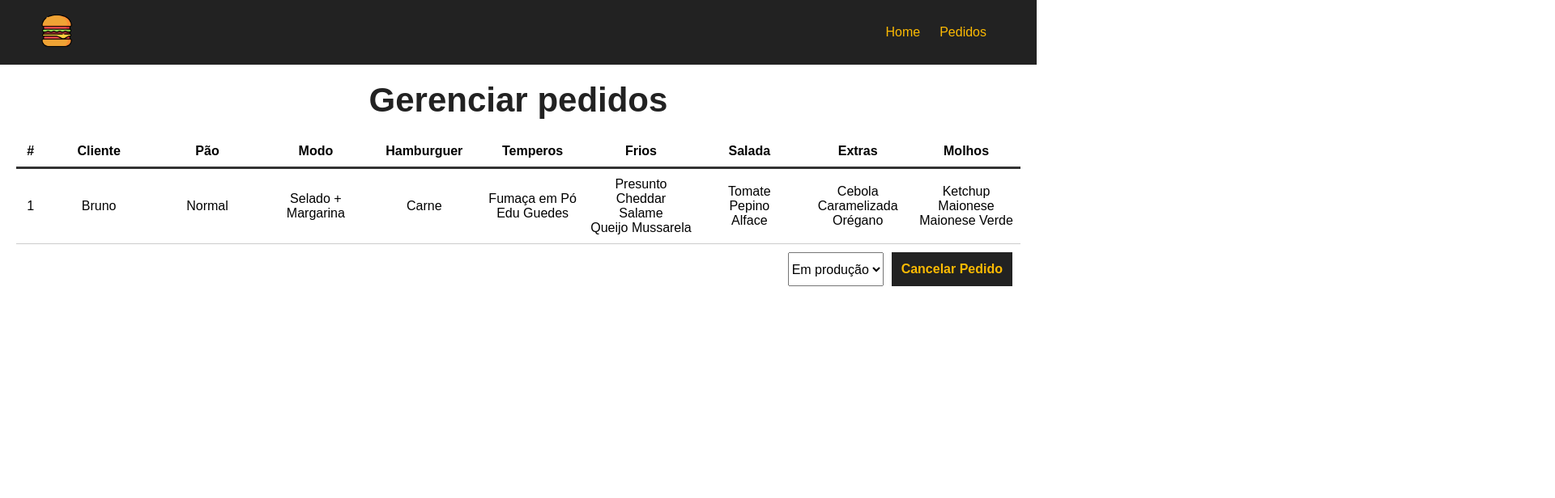
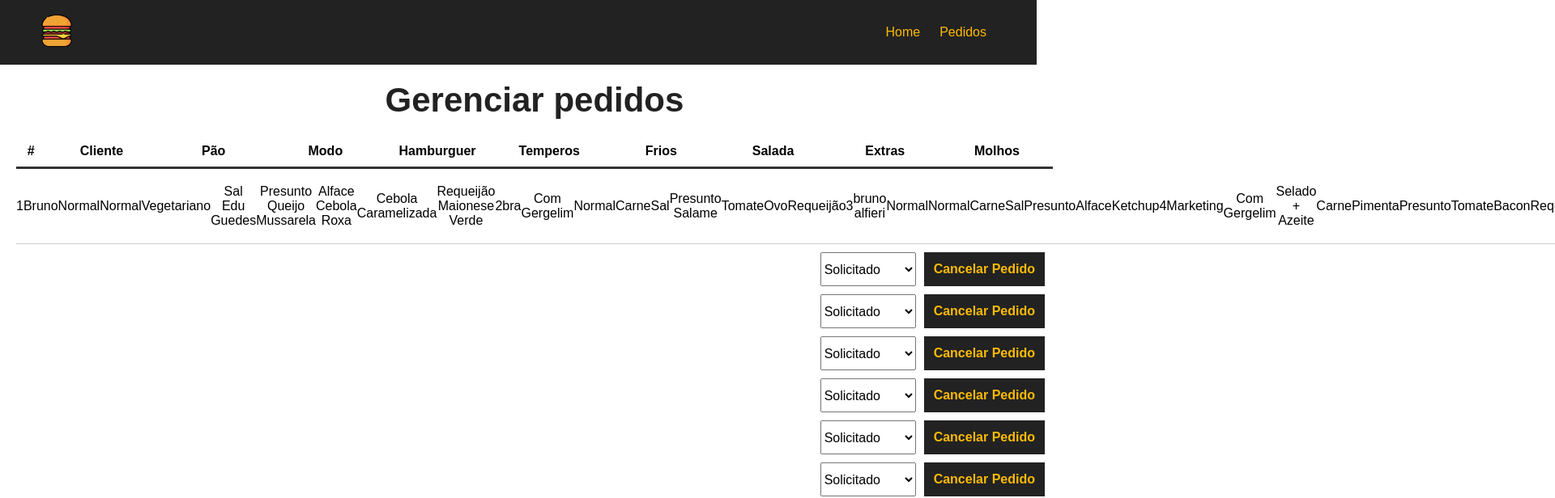
Before and after one commit to RitaFer/ritas-burger, a Vue app: page /requests in a window 1280 px wide. Shown: the top 616 px of the page at 81% size, 1920 px wide, since content can reach past the window. Built offline with nearby package versions, Linux system fonts and the light colour scheme; data requests are answered from the project's data file.

Commit message:
create inputs-components

```diff
--- a/db/db.json
+++ b/db/db.json
@@ -151,34 +151,266 @@
     {
       "nameRequest": "Bruno",
       "breadTypeRequest": "Normal",
-      "breadModeRequest": "Selado + Margarina",
-      "burgerTypeRequest": "Carne",
+      "breadModeRequest": "Normal",
+      "burgerTypeRequest": "Vegetariano",
       "checkedSpices": [
-        "Fumaça em Pó",
+        "Sal",
         "Edu Guedes"
       ],
       "checkedColdCuts": [
         "Presunto",
-        "Cheddar",
-        "Salame",
         "Queijo Mussarela"
       ],
       "checkedSalad": [
-        "Tomate",
-        "Pepino",
+        "Alface",
+        "Cebola Roxa"
+      ],
+      "checkedExtras": [
+        "Cebola Caramelizada"
+      ],
+      "checkedSauces": [
+        "Requeijão",
+        "Maionese Verde"
+      ],
+      "statusRequest": "Solicitado",
+      "id": 1
+    },
+    {
+      "nameRequest": "bra",
+      "breadTypeRequest": "Com Gergelim",
+      "breadModeRequest": "Normal",
+      "burgerTypeRequest": "Carne",
+      "checkedSpices": [
+        "Sal"
+      ],
+      "checkedColdCuts": [
+        "Presunto",
+        "Salame"
+      ],
+      "checkedSalad": [
+        "Tomate"
+      ],
+      "checkedExtras": [
+        "Ovo"
+      ],
+      "checkedSauces": [
+        "Requeijão"
+      ],
+      "statusRequest": "Solicitado",
+      "id": 2
+    },
+    {
+      "nameRequest": "bruno alfieri",
+      "breadTypeRequest": "Normal",
+      "breadModeRequest": "Normal",
+      "burgerTypeRequest": "Carne",
+      "checkedSpices": [
+        "Sal"
+      ],
+      "checkedColdCuts": [
+        "Presunto"
+      ],
+      "checkedSalad": [
         "Alface"
       ],
+      "checkedExtras": [],
+      "checkedSauces": [
+        "Ketchup"
+      ],
+      "statusRequest": "Solicitado",
+      "id": 3
+    },
+    {
+      "nameRequest": "Marketing",
+      "breadTypeRequest": "Com Gergelim",
+      "breadModeRequest": "Selado + Azeite",
+      "burgerTypeRequest": "Carne",
+      "checkedSpices": [
+        "Pimenta"
+      ],
+      "checkedColdCuts": [
+        "Presunto"
+      ],
+      "checkedSalad": [
+        "Tomate"
+      ],
       "checkedExtras": [
-        "Cebola Caramelizada",
-        "Orégano"
+        "Bacon"
       ],
       "checkedSauces": [
-        "Ketchup",
-        "Maionese",
-        "Maionese Verde"
+        "Requeijão"
       ],
-      "statusRequest": "Em produção",
-      "id": 1
+      "statusRequest": "Solicitado",
+      "id": 4
+    },
+    {
+      "nameRequest": null,
+      "breadTypeRequest": null,
+      "breadModeRequest": null,
+      "burgerTypeRequest": null,
+      "checkedSpices": [],
+      "checkedColdCuts": [],
+      "checkedSalad": [],
+      "checkedExtras": [],
+      "checkedSauces": [],
+      "statusRequest": "Solicitado",
+      "id": 5
+    },
+    {
+      "nameRequest": {
+        "isTrusted": true
+      },
+      "breadTypeRequest": null,
+      "breadModeRequest": null,
+      "burgerTypeRequest": null,
+      "checkedSpices": [],
+      "checkedColdCuts": [],
+      "checkedSalad": [],
+      "checkedExtras": [],
+      "checkedSauces": [],
+      "statusRequest": "Solicitado",
+      "id": 6
+    },
+    {
+      "breadTypeRequest": null,
+      "breadModeRequest": null,
+      "burgerTypeRequest": null,
+      "checkedSpices": [],
+      "checkedColdCuts": [],
+      "checkedSalad": [],
+      "checkedExtras": [],
+      "checkedSauces": [],
+      "statusRequest": "Solicitado",
+      "id": 7
+    },
+    {
+      "nameRequest": null,
+      "breadTypeRequest": null,
+      "breadModeRequest": null,
+      "burgerTypeRequest": null,
+      "checkedSpices": [],
+      "checkedColdCuts": [],
+      "checkedSalad": [],
+      "checkedExtras": [],
+      "checkedSauces": [],
+      "statusRequest": "Solicitado",
+      "id": 8
+    },
+    {
+      "nameRequest": null,
+      "breadTypeRequest": null,
+      "breadModeRequest": null,
+      "burgerTypeRequest": null,
+      "checkedSpices": [],
+      "checkedColdCuts": [],
+      "checkedSalad": [],
+      "checkedExtras": [],
+      "checkedSauces": [],
+      "statusRequest": "Solicitado",
+      "id": 9
+    },
+    {
+      "nameRequest": null,
+      "breadTypeRequest": null,
+      "breadModeRequest": null,
+      "burgerTypeRequest": null,
+      "checkedSpices": [],
+      "checkedColdCuts": [],
+      "checkedSalad": [],
+      "checkedExtras": [],
+      "checkedSauces": [],
+      "statusRequest": "Solicitado",
+      "id": 10
+    },
+    {
+      "nameRequest": null,
+      "breadTypeRequest": null,
+      "breadModeRequest": null,
+      "burgerTypeRequest": null,
+      "checkedSpices": [],
+      "checkedColdCuts": [],
+      "checkedSalad": [],
+      "checkedExtras": [],
+      "checkedSauces": [],
+      "statusRequest": "Solicitado",
+      "id": 11
+    },
+    {
+      "nameRequest": null,
+      "breadTypeRequest": null,
+      "breadModeRequest": null,
+      "burgerTypeRequest": null,
+      "checkedSpices": [],
+      "checkedColdCuts": [],
+      "checkedSalad": [],
+      "checkedExtras": [],
+      "checkedSauces": [],
+      "statusRequest": "Solicitado",
+      "id": 12
+    },
+    {
+      "nameRequest": null,
+      "breadTypeRequest": null,
+      "breadModeRequest": null,
+      "burgerTypeRequest": null,
+      "checkedSpices": [],
+      "checkedColdCuts": [],
+      "checkedSalad": [],
+      "checkedExtras": [],
+      "checkedSauces": [],
+      "statusRequest": "Solicitado",
+      "id": 13
+    },
+    {
+      "breadTypeRequest": null,
+      "breadModeRequest": null,
+      "burgerTypeRequest": null,
+      "checkedSpices": [],
+      "checkedColdCuts": [],
+      "checkedSalad": [],
+      "checkedExtras": [],
+      "checkedSauces": [],
+      "statusRequest": "Solicitado",
+      "id": 14
+    },
+    {
+      "nameRequest": null,
+      "breadTypeRequest": null,
+      "breadModeRequest": null,
+      "burgerTypeRequest": null,
+      "checkedSpices": [],
+      "checkedColdCuts": [],
+      "checkedSalad": [],
+      "checkedExtras": [],
+      "checkedSauces": [],
+      "statusRequest": "Solicitado",
+      "id": 15
+    },
+    {
+      "nameRequest": null,
+      "breadTypeRequest": null,
+      "breadModeRequest": null,
+      "burgerTypeRequest": null,
+      "checkedSpices": [],
+      "checkedColdCuts": [],
+      "checkedSalad": [],
+      "checkedExtras": [],
+      "checkedSauces": [],
+      "statusRequest": "Solicitado",
+      "id": 16
+    },
+    {
+      "nameRequest": null,
+      "breadTypeRequest": null,
+      "breadModeRequest": null,
+      "burgerTypeRequest": null,
+      "checkedSpices": [],
+      "checkedColdCuts": [],
+      "checkedSalad": [],
+      "checkedExtras": [],
+      "checkedSauces": [],
+      "statusRequest": "Solicitado",
+      "id": 17
     }
   ]
 }
--- a/src/components/BurgerForm.vue
+++ b/src/components/BurgerForm.vue
@@ -1,15 +1,17 @@
 <template>
   <div>
     <div>
-      <form id="burger-form" @submit="createBurger">
+      <form id="burger-form" @submit.prevent="createBurger">
         <h1>Monte o seu burger ♥</h1>
         <Message :msg="msg" v-show="msg" />
-        <div class="input-container">
+        <!-- <div class="input-container">
           <label for="name">
             Nome
           </label>
           <input type="text" id="name" name="name" v-model="nameRequest" placeholder="Digite o seu nome">
-        </div>
+        </div> -->
+        <InputText label="Nome" placeholder="Digite seu nome" v-model="nameRequest"/>
+
         <div class="input-container">
           <label for="breadType">
             Pão
@@ -89,6 +91,7 @@
 
 <script>
 import Message from './Message'
+import InputText from './inputs/Text.vue'
 
 export default {
   name: "BurgerForm",
@@ -128,8 +131,8 @@ export default {
       this.extras = data.extras
       this.sauces = data.sauces
     },
-    async createBurger(e) {
-      e.preventDefault();
+    async createBurger() {
+      console.log(this.nameRequest)
       const data = {
         nameRequest: this.nameRequest,
         breadTypeRequest: this.breadTypeRequest,
@@ -172,7 +175,8 @@ export default {
       this.getIngredients()
     },
     components: {
-      Message
+      Message,
+      InputText
     }
 }
 </script>
--- /dev/null
+++ b/src/components/inputs/Text.vue
@@ -0,0 +1,37 @@
+<template>
+  <div class="input-container">
+    <label>
+      {{ label }}
+    </label>
+    <input
+      :placeholder="placeholder"
+      v-model="nameRequest"
+      />
+  </div>
+</template>
+
+<script>
+export default {
+  props: {
+    placeholder: {
+      type: String,
+      required: true,
+      default: ""
+    },
+    label: {
+      type: String,
+      required: true,
+      default: ""
+    }
+  },
+  data() {
+    return {
+      nameRequest: ''
+    }
+  }
+}
+</script>
+
+<style>
+
+</style>
```
Also changed, not shown: src/components/inputs/Checkbox.vue (added, +21 -0 lines), src/components/inputs/Select.vue (added, +20 -0 lines).
